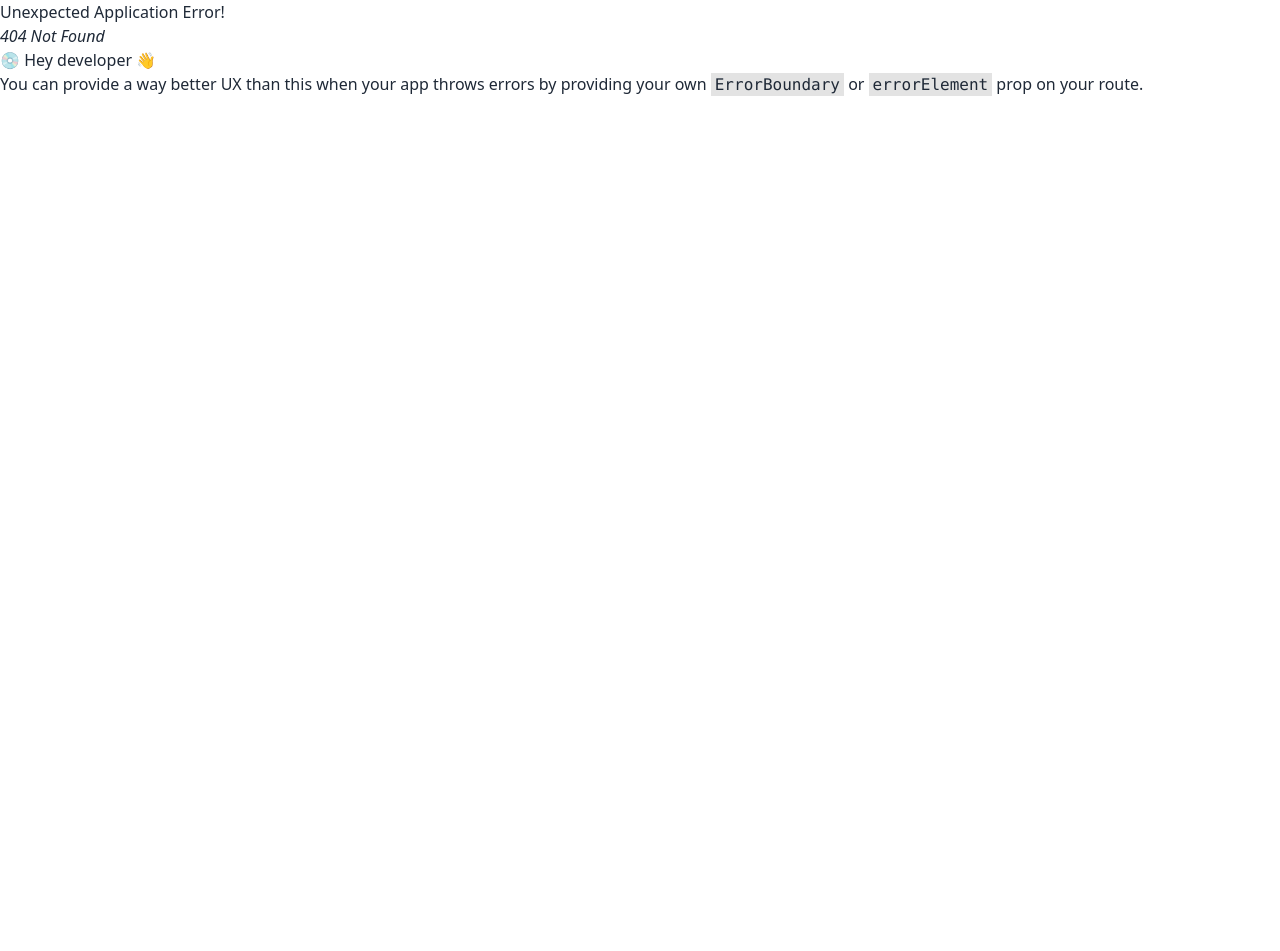
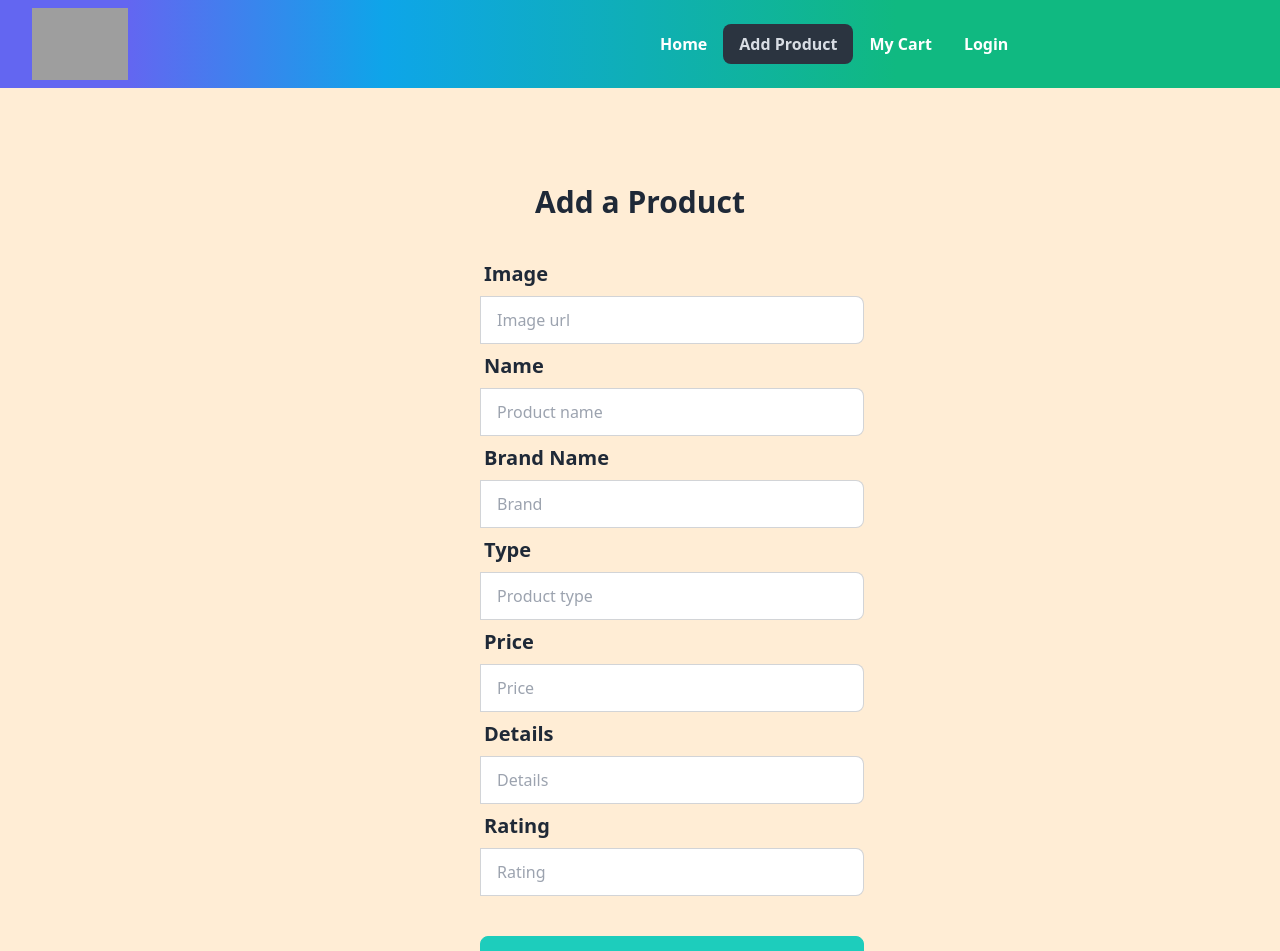
Before and after one commit to Neaz-mq/fashion-client, a React (Vite) app: page /product in a window 1280 px wide. Before the commit this address had no page. Shown: the top 951 px of the page. Before the commit the page ends 800 px from the top, so only its background shows below. Built offline with nearby package versions, Linux system fonts and the light colour scheme; grey boxes are pictures that could not be loaded.

Commit message:
productdetails added according to brand

```diff
--- a/package.json
+++ b/package.json
@@ -16,7 +16,8 @@
     "react": "^18.2.0",
     "react-dom": "^18.2.0",
     "react-router-dom": "^6.17.0",
-    "sort-by": "^1.2.0"
+    "sort-by": "^1.2.0",
+    "sweetalert2": "^11.7.32"
   },
   "devDependencies": {
     "@types/react": "^18.2.15",
--- /dev/null
+++ b/src/components/AddProduct/AddProduct.jsx
@@ -0,0 +1,139 @@
+
+import Swal from 'sweetalert2';
+
+const AddProduct = () => {
+    const handleAddProduct = event => {
+        event.preventDefault();
+
+
+        const form = event.target;
+        const photo = form.photo.value;
+        const name = form.name.value;
+        const brand = form.brand.value;
+        const type = form.type.value;
+        const price = form.price.value;
+        const details = form.details.value;
+        const rating = form.rating.value;
+
+
+
+        const newProduct = { photo, name, brand, type, price, details, rating}
+
+        console.log(newProduct);
+
+        // send data to the server
+
+        fetch('http://localhost:5000/product', {
+            method: 'POST',
+            headers: {
+                'content-type': 'application/json'
+            },
+            body: JSON.stringify(newProduct)
+        })
+            .then(res => res.json())
+            .then(data => {
+                console.log(data);
+                if (data.insertedId) {
+                    Swal.fire({
+                        title: 'Success!',
+                        text: 'Product Added Successfully',
+                        icon: 'success',
+                        confirmButtonText: 'Cool'
+                    })
+                }
+            })
+
+    }
+    return (
+        <div className="bg-orange-100 p-24">
+            <h2 className="text-3xl font-extrabold text-center">Add a Product</h2>
+            <div className='ml-96 -mr-16 mt-8'>
+            <form onSubmit={handleAddProduct}>
+                <div className="md:flex">
+                    <div className="form-control md:w-1/2">
+                        <label className="label">
+                            <span className="label-text text-xl font-semibold">Image</span>
+                        </label>
+                        <label className="input-group">
+
+                            <input type="text" name="photo" placeholder="Image url" className="input input-bordered w-full" />
+                        </label>
+                    </div>
+                </div>
+                <div className="md:flex">
+                    <div className="form-control md:w-1/2">
+                        <label className="label">
+                            <span className="label-text text-xl font-semibold">Name</span>
+                        </label>
+                        <label className="input-group">
+
+                            <input type="text" name="name" placeholder="Product name" className="input input-bordered w-full" />
+                        </label>
+                    </div>
+                </div>
+                <div className="md:flex">
+                    <div className="form-control md:w-1/2">
+                        <label className="label">
+                            <span className="label-text text-xl font-semibold">Brand Name</span>
+                        </label>
+                        <label className="input-group">
+
+                            <input type="text" name="brand" placeholder="Brand" className="input input-bordered w-full" />
+                        </label>
+                    </div>
+                </div>
+                <div className="md:flex">
+                    <div className="form-control md:w-1/2">
+                        <label className="label">
+                            <span className="label-text text-xl font-semibold">Type</span>
+                        </label>
+                        <label className="input-group">
+
+                            <input type="text" name="type" placeholder="Product type" className="input input-bordered w-full" />
+                        </label>
+                    </div>
+                </div>
+                <div className="md:flex">
+                    <div className="form-control md:w-1/2">
+                        <label className="label">
+                            <span className="label-text text-xl font-semibold">Price</span>
+                        </label>
+                        <label className="input-group">
+
+                            <input type="text" name="price" placeholder="Price" className="input input-bordered w-full" />
+                        </label>
+                    </div>
+                </div>
+                <div className="md:flex">
+                    <div className="form-control md:w-1/2">
+                        <label className="label">
+                            <span className="label-text text-xl font-semibold">Details</span>
+                        </label>
+                        <label className="input-group">
+
+                            <input type="text" name="details" placeholder="Details" className="input input-bordered w-full" />
+                        </label>
+                    </div>
+                </div>
+                <div className="md:flex">
+                    <div className="form-control md:w-1/2">
+                        <label className="label">
+                            <span className="label-text text-xl font-semibold">Rating</span>
+                        </label>
+                        <label className="input-group">
+
+                            <input type="text" name="rating" placeholder="Rating" className="input input-bordered w-full" />
+                        </label>
+                    </div>
+                </div>
+
+                <div className="form-control md:w-1/2">
+                    <input type="submit" value="Add Product" className="btn btn-block mt-10 btn-accent text-xl font-semibold" />
+                </div>
+            </form>
+            </div>
+        </div>
+    );
+};
+
+export default AddProduct;
--- /dev/null
+++ b/src/components/ErrorPage/ErrorPage.jsx
@@ -0,0 +1,13 @@
+import { Link } from "react-router-dom";
+
+
+const ErrorPage = () => {
+    return (
+        <div className="text-center py-60">
+             <h2 className="text-5xl font-bold text-red-700 mb-8">404 Not Found!</h2>
+            <Link className="text-3xl font-bold text-green-500" to='/'>Go back to home</Link>
+        </div>
+    );
+};
+
+export default ErrorPage;
--- a/src/components/Fashion/Fashion.jsx
+++ b/src/components/Fashion/Fashion.jsx
@@ -1,3 +1,4 @@
+import { Link } from "react-router-dom";
 
 const Fashion = ({fashion}) => {
     const { id, name, image} = fashion;
@@ -5,11 +6,17 @@ const Fashion = ({fashion}) => {
 
 
         <div className="card card-compact w-96 bg-base-100 shadow-xl">
+             <Link to={`/fashion/${id}`}>
             <figure><img src={image} alt="Shoes" /></figure>
             <div className="card-body">
                 <h2 className="card-title text-2xl font-semibold">{name}</h2>
             </div>
-        </div>
+
+
+
+                </Link>
+                </div>
+
 
     );
 };
--- /dev/null
+++ b/src/components/ProductDetails/ProductDetails.jsx
@@ -0,0 +1,20 @@
+import { useLoaderData, useParams } from "react-router-dom";
+
+
+const ProductDetails = () => {
+    const fashions = useLoaderData();
+    const {id} = useParams();
+    const idInt = parseInt(id);
+    const fashion = fashions.find(fashion => fashion.id === idInt);
+    console.log(fashion);
+    return (
+        <div className="card w-1/2 glass mx-auto my-10" >
+        <figure><img src={fashion.image} alt=""/></figure>
+        <div className="card-body">
+          <h2 className="card-title">{fashion.name}</h2>
+        </div>
+      </div>
+    );
+};
+
+export default ProductDetails;
--- a/src/main.jsx
+++ b/src/main.jsx
@@ -7,15 +7,32 @@ import {
 import './index.css'
 import Root from './components/Root/Root';
 import Home from './components/Home/Home';
+import AddProduct from './components/AddProduct/AddProduct';
+import ErrorPage from './components/ErrorPage/ErrorPage';
+import ProductDetails from './components/ProductDetails/ProductDetails';
 
 const router = createBrowserRouter([
   {
     path: '/',
     element: <Root></Root>,
+    errorElement: <ErrorPage></ErrorPage>,
     children: [
       {
         path: '/',
         element: <Home></Home>
+      },
+      {
+        path: '/product',
+        element: <AddProduct></AddProduct>
+      },
+      {
+        path: '/fashion/:id',
+        element: (
+
+            <ProductDetails></ProductDetails>
+
+        ),
+        loader: () => fetch('http://localhost:5000/product')
       },
     ]
   },
```
Also changed, not shown: 1 other file (tests, documents, lock files or other folders).
